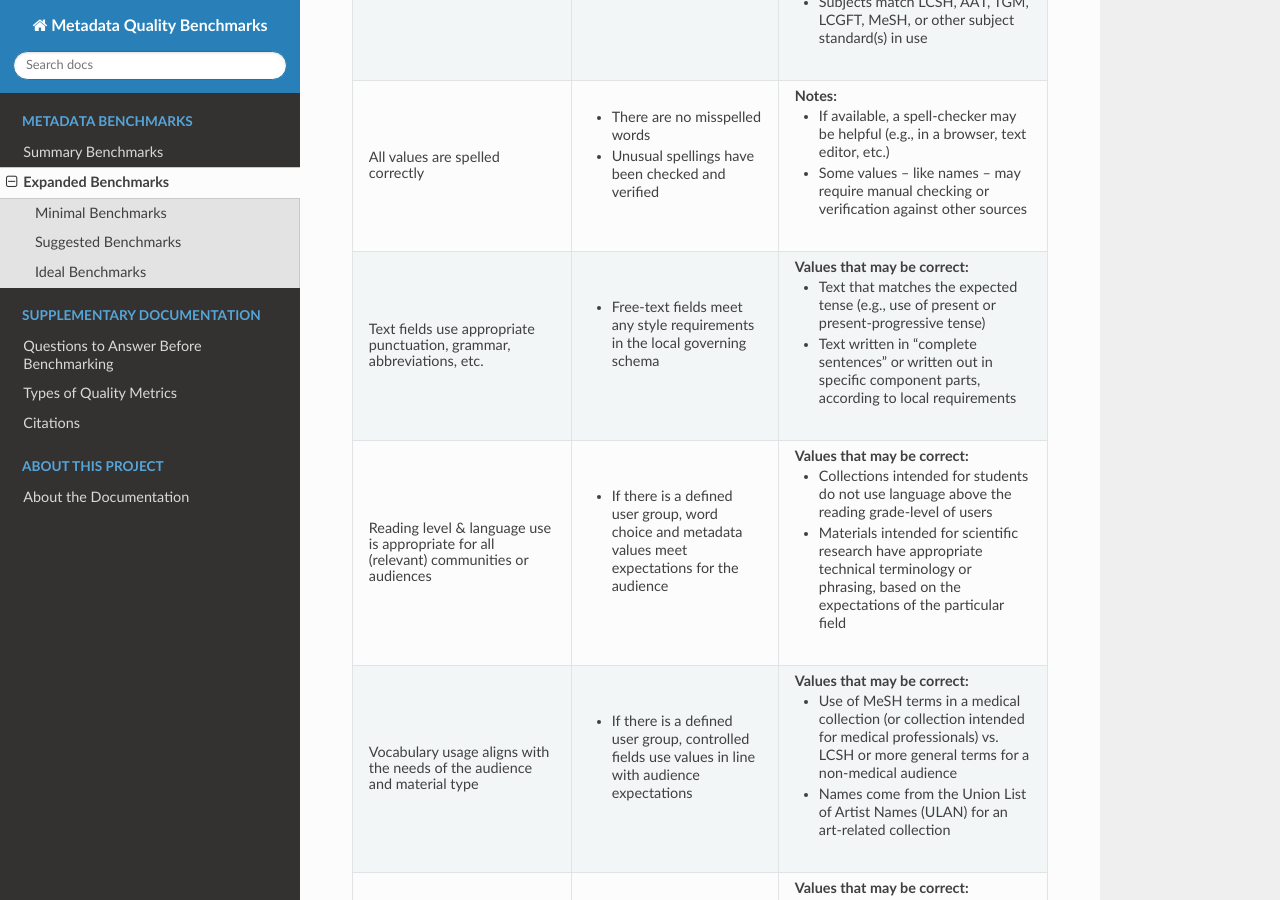
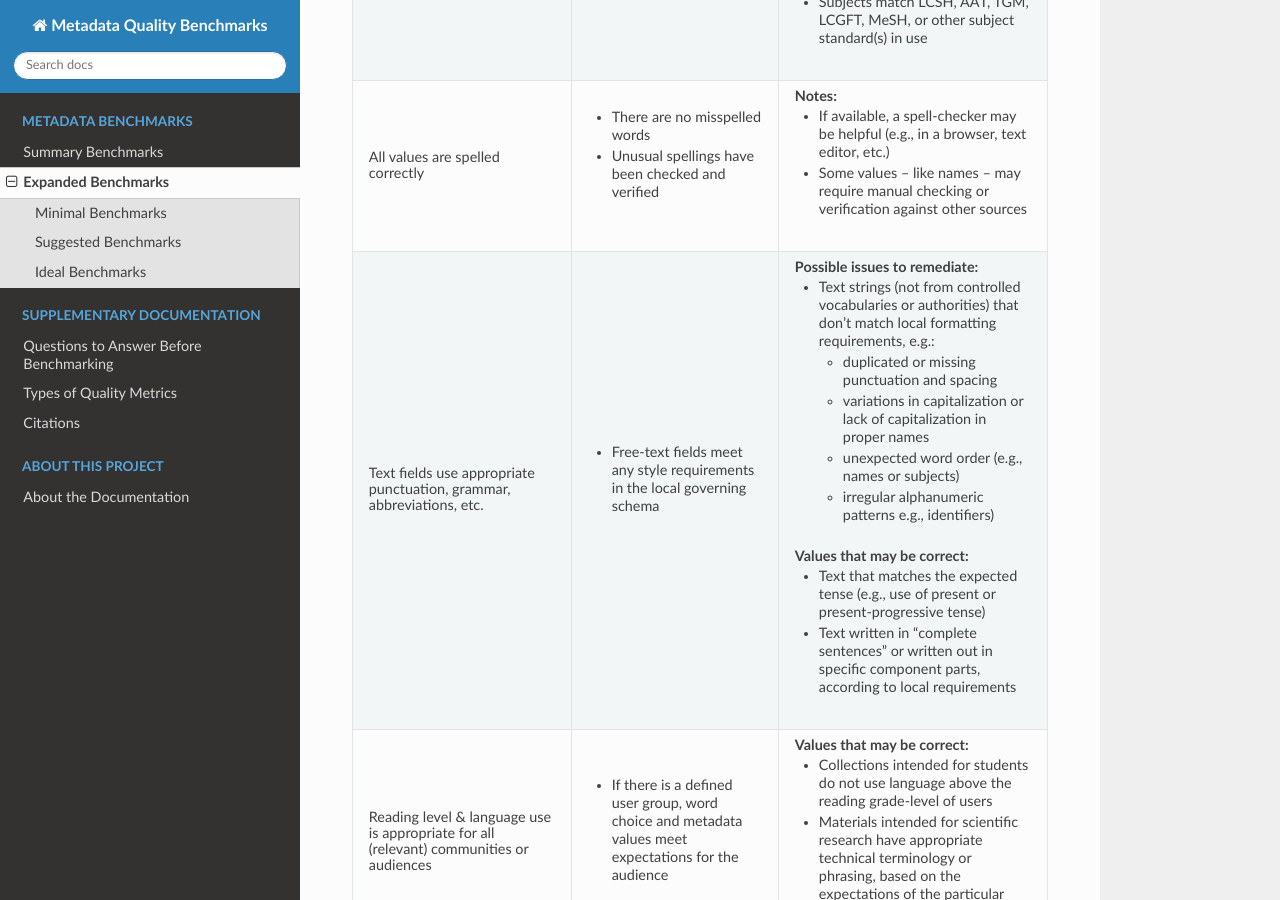
Before and after one commit to DLFMetadataAssessment/MetadataQualityBenchmarks, a Sphinx documentation site: the page built from doc/benchmarks-full.rst, in a window 1280 px wide and 900 px high, scrolled down 7751 px. Built offline with Sphinx 7.4.7 and the Read the Docs theme 3.1.0, drawn with Linux system fonts in a browser that asks for light colours.

Commit message:
Update benchmarks-full.rst
Add examples related to non-controlled text strings.

```diff
--- a/doc/benchmarks-full.rst
+++ b/doc/benchmarks-full.rst
@@ -312,9 +312,25 @@ not every benchmark will apply depending on system requirements.  All applicable
 |                                           |                                       |   manual checking or verification against |
 |                                           |                                       |   other sources                           |
 +-------------------------------------------+---------------------------------------+-------------------------------------------+
-|Text fields use appropriate punctuation,   |-  Free-text fields meet any style     |**Values that may be correct:**            |
+|Text fields use appropriate punctuation,   |-  Free-text fields meet any style     |**Possible issues to remediate:**          |
 |grammar, abbreviations, etc.               |   requirements in the local governing |                                           |
-|                                           |   schema                              |-  Text that matches the expected tense    |
+|                                           |   schema                              |-  Text strings (not from controlled       |
+|                                           |                                       |   vocabularies or authorities) that don't |
+|                                           |                                       |   match local formatting requirements,    |
+|                                           |                                       |   e.g.:                                   |
+|                                           |                                       |                                           |
+|                                           |                                       |   -   duplicated or missing punctuation   |
+|                                           |                                       |       and spacing                         |
+|                                           |                                       |   -   variations in capitalization or lack|
+|                                           |                                       |       of capitalization in proper names   |
+|                                           |                                       |   -   unexpected word order (e.g., names  |
+|                                           |                                       |       or subjects)                        |
+|                                           |                                       |   -   irregular alphanumeric patterns     |
+|                                           |                                       |       e.g., identifiers)                  |
+|                                           |                                       |                                           |
+|                                           |                                       |**Values that may be correct:**            |
+|                                           |                                       |                                           |
+|                                           |                                       |-  Text that matches the expected tense    |
 |                                           |                                       |   (e.g., use of present or                |
 |                                           |                                       |   present-progressive tense)              |
 |                                           |                                       |-  Text written in "complete sentences" or |
```
